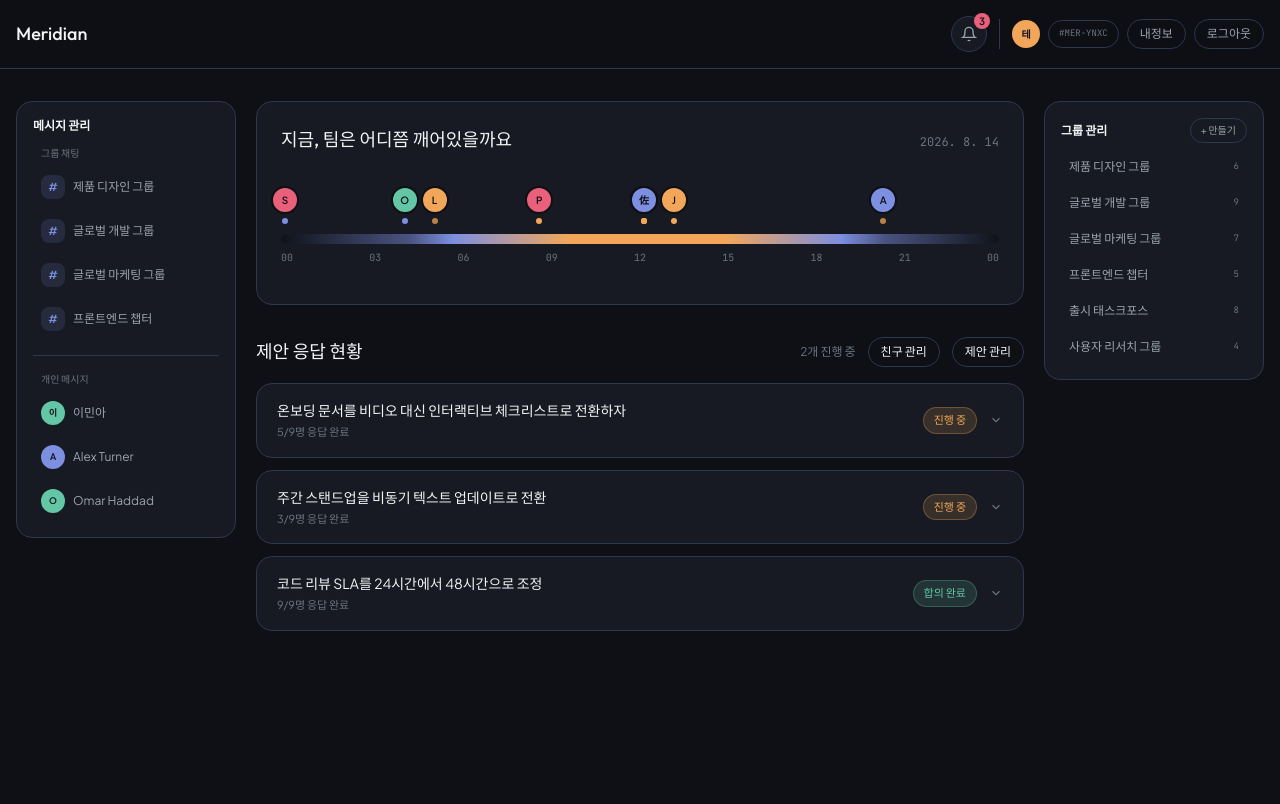
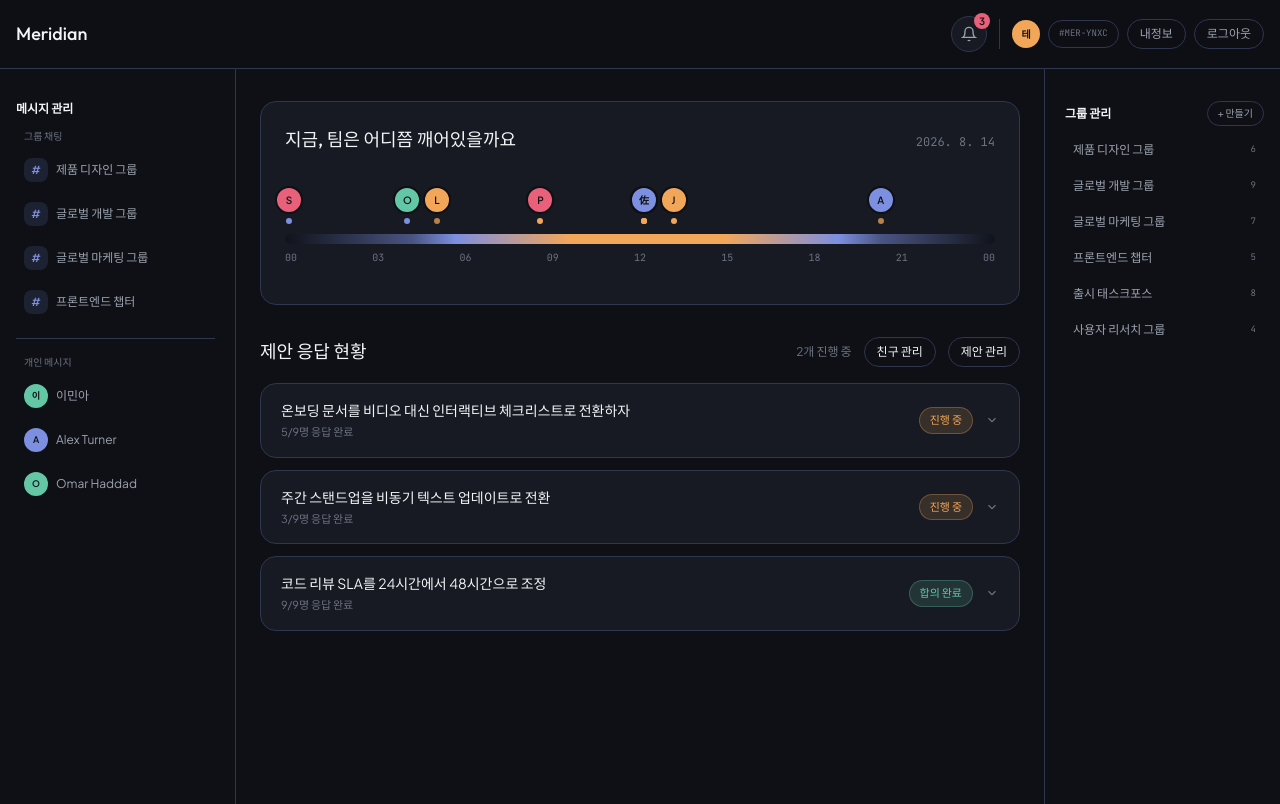
Before and after one commit to apex-hat/frontend, a React (Vite) app: page /login in a window 1280 px wide. Both pictures are taken after typing "name@example.com", "Sample123" into the empty fields and a click on the button "로그인". Built offline with nearby package versions, Linux system fonts and the light colour scheme.

Commit message:
디자인: 작업 영역 세로 구분선 적용

```diff
--- a/src/features/dashboard/components/Dashboard.tsx
+++ b/src/features/dashboard/components/Dashboard.tsx
@@ -127,12 +127,12 @@ export default function Dashboard({ user, onLogout, onOpenProposals, onOpenProfi
         </div>
       </header>
 
-      <main className="mx-auto grid w-full max-w-[1400px] gap-5 px-4 py-8 xl:grid-cols-[220px_minmax(0,1fr)_220px]">
-        <div className="hidden xl:block">
+      <main className="mx-auto grid w-full max-w-[1400px] px-4 xl:grid-cols-[220px_minmax(0,1fr)_220px]">
+        <div className="hidden min-h-[calc(100vh-65px)] border-r border-surface-3 py-8 pr-5 xl:block">
           <WorkspaceSidebar user={user} mode="messages" />
         </div>
 
-        <div className="min-w-0 space-y-8">
+        <div className="min-w-0 space-y-8 py-8 xl:px-6">
           <WorldClockStrip members={members} />
 
           <section>
@@ -231,7 +231,7 @@ export default function Dashboard({ user, onLogout, onOpenProposals, onOpenProfi
           </section>
         </div>
 
-        <div className="hidden xl:block">
+        <div className="hidden min-h-[calc(100vh-65px)] border-l border-surface-3 py-8 pl-5 xl:block">
           <WorkspaceSidebar user={user} mode="groups" />
         </div>
       </main>
--- a/src/features/workspace/components/WorkspaceSidebar.tsx
+++ b/src/features/workspace/components/WorkspaceSidebar.tsx
@@ -133,7 +133,7 @@ export default function WorkspaceSidebar({ user, mode }: WorkspaceSidebarProps)
 
   return (
     <>
-      <aside className="rounded-2xl border border-surface-3 bg-surface p-4 lg:sticky lg:top-24 lg:max-h-[calc(100vh-7rem)] lg:overflow-y-auto">
+      <aside className="lg:sticky lg:top-24 lg:max-h-[calc(100vh-7rem)] lg:overflow-y-auto">
         {mode === "groups" && <div>
           <div className="mb-2 flex items-center justify-between gap-2">
             <h2 className="text-xs font-semibold text-ink">그룹 관리</h2>
--- a/src/pages/Proposal/ProposalPage.tsx
+++ b/src/pages/Proposal/ProposalPage.tsx
@@ -146,11 +146,11 @@ export default function ProposalPage({ user, onBackToDashboard, onOpenProfile, o
         </div>
       </header>
 
-      <div className="mx-auto grid w-full max-w-[1400px] gap-5 px-4 xl:grid-cols-[220px_minmax(0,1fr)_220px]">
-        <div className="hidden pt-8 xl:block">
+      <div className="mx-auto grid w-full max-w-[1400px] px-4 xl:grid-cols-[220px_minmax(0,1fr)_220px]">
+        <div className="hidden min-h-[calc(100vh-65px)] border-r border-surface-3 py-8 pr-5 xl:block">
           <WorkspaceSidebar user={user} mode="messages" />
         </div>
-        <div className="min-w-0">
+        <div className="min-w-0 xl:px-6">
           <Routes>
             <Route index element={<ProposalListRoute />} />
             <Route path="new" element={<ProposalFormRoute />} />
@@ -159,7 +159,7 @@ export default function ProposalPage({ user, onBackToDashboard, onOpenProfile, o
             <Route path="*" element={<Navigate to="/proposals" replace />} />
           </Routes>
         </div>
-        <div className="hidden pt-8 xl:block">
+        <div className="hidden min-h-[calc(100vh-65px)] border-l border-surface-3 py-8 pl-5 xl:block">
           <WorkspaceSidebar user={user} mode="groups" />
         </div>
       </div>
```
